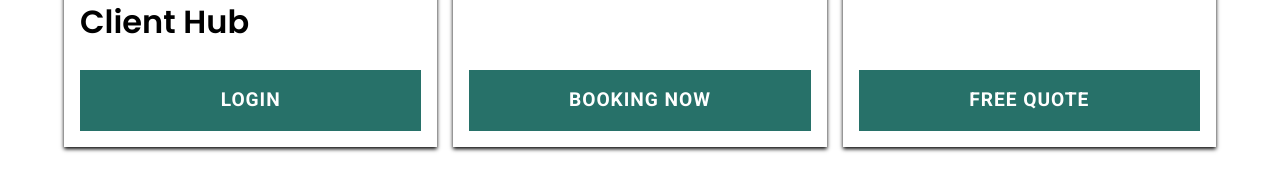
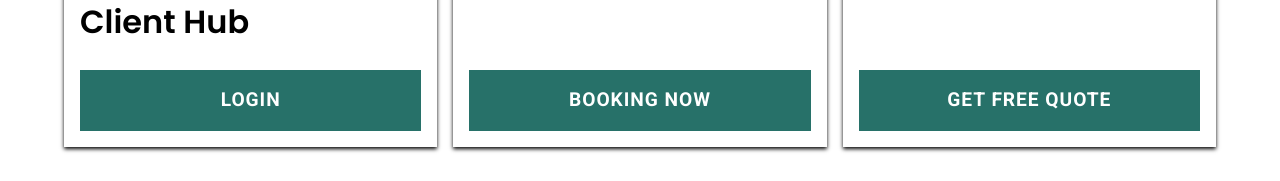
Before and after one commit to Jocelynpungwe/eclat, a Next.js app: page /booking in a window 1280 px wide. Shown: the part 688-869 px from the top of the page. Built offline with nearby package versions, Linux system fonts and the light colour scheme.

Commit message:
updated booking links

```diff
--- a/app/booking/page.tsx
+++ b/app/booking/page.tsx
@@ -42,7 +42,7 @@ const page = () => {
           />
 
           <Link
-            href="https://clienthub.getjobber.com/client_hubs/44a6a7a5-0f32-415b-ad8e-ed5d4233c4f9/public/work_request/new?source=social_media"
+            href="https://clienthub.getjobber.com/client_hubs/44a6a7a5-0f32-415b-ad8e-ed5d4233c4f9/login/new?source=share_login"
             className="text-center py-[1rem] px-[1.5rem] text-white font-bold bg-[var(--secondary-color)] hover:bg-[var(--primary-color)] uppercase tracking-wider transition-all ease-in-out duration-300 lg:text-[1.2rem]"
           >
             Login
@@ -51,7 +51,7 @@ const page = () => {
         <div className="flex flex-col gap-6 header-shadow justify-between  py-4 px-4">
           <AboutTitle title="Bookings" desc="Book a direct appointment  " />
           <Link
-            href="https://clienthub.getjobber.com/client_hubs/44a6a7a5-0f32-415b-ad8e-ed5d4233c4f9/public/work_request/new?source=social_media"
+            href="https://clienthub.getjobber.com/booking/b320892b-cffa-48a2-9bf7-2eef827132f8"
             className="text-center py-[1rem] px-[1.5rem] text-white font-bold bg-[var(--secondary-color)] hover:bg-[var(--primary-color)] uppercase tracking-wider transition-all ease-in-out duration-300 lg:text-[1.2rem]"
           >
             Booking Now
@@ -64,7 +64,7 @@ const page = () => {
             href="https://clienthub.getjobber.com/client_hubs/44a6a7a5-0f32-415b-ad8e-ed5d4233c4f9/public/work_request/new?source=social_media"
             className="text-center py-[1rem] px-[1.5rem] text-white font-bold bg-[var(--secondary-color)] hover:bg-[var(--primary-color)] uppercase tracking-wider transition-all ease-in-out duration-300 lg:text-[1.2rem]"
           >
-            Free Quote
+            Get Free Quote
           </Link>
         </div>
       </section>
--- a/components/Hero.tsx
+++ b/components/Hero.tsx
@@ -21,7 +21,7 @@ const Hero = () => {
           href="/booking"
           className="md:text-[1.5rem] bg-transparent hover:bg-black transition-all duration-300 ease-in-out border-blue-50 border-[1px] border-solid py-[1rem] px-[1.5rem] inline-block"
         >
-          Free Quote
+          Get Free Quote
         </Link>
       </article>
     </section>
--- a/components/price/PriceDisplay.tsx
+++ b/components/price/PriceDisplay.tsx
@@ -52,7 +52,7 @@ const PriceDisplay = ({ title, price, desc, list }: PriceType) => {
         href="https://clienthub.getjobber.com/client_hubs/44a6a7a5-0f32-415b-ad8e-ed5d4233c4f9/public/work_request/new?source=social_media"
         className="py-[1rem] px-[1.5rem] text-white font-bold bg-[var(--secondary-color)] hover:bg-[var(--primary-color)] uppercase tracking-wider transition-all ease-in-out duration-300 lg:text-[1.2rem]"
       >
-        Get in touch
+        Book Now
       </Link>
     </article>
   )
```
